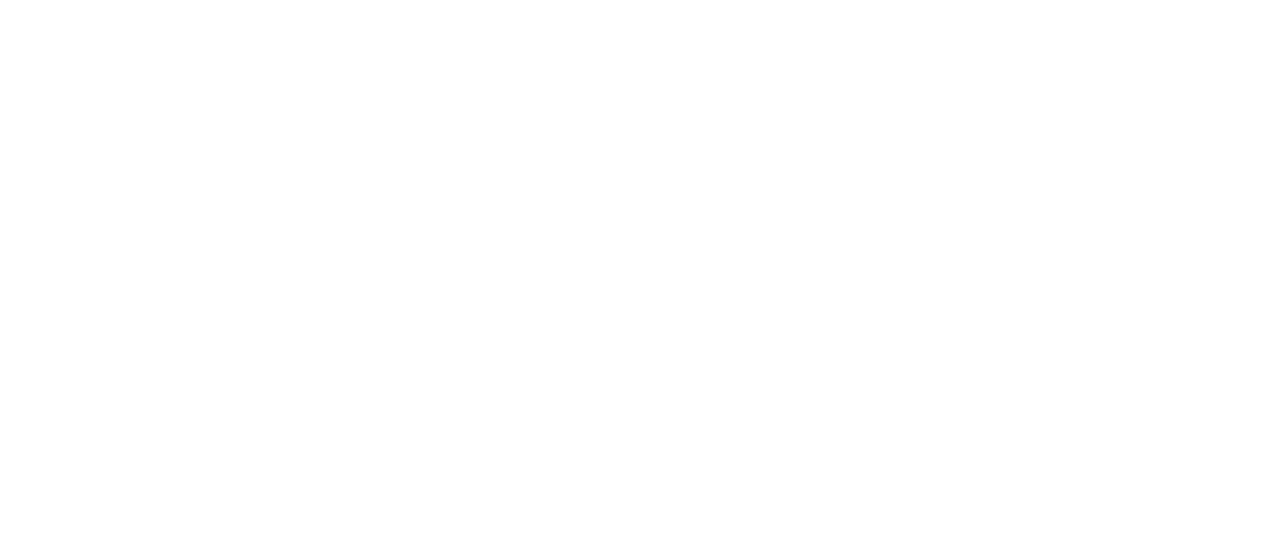
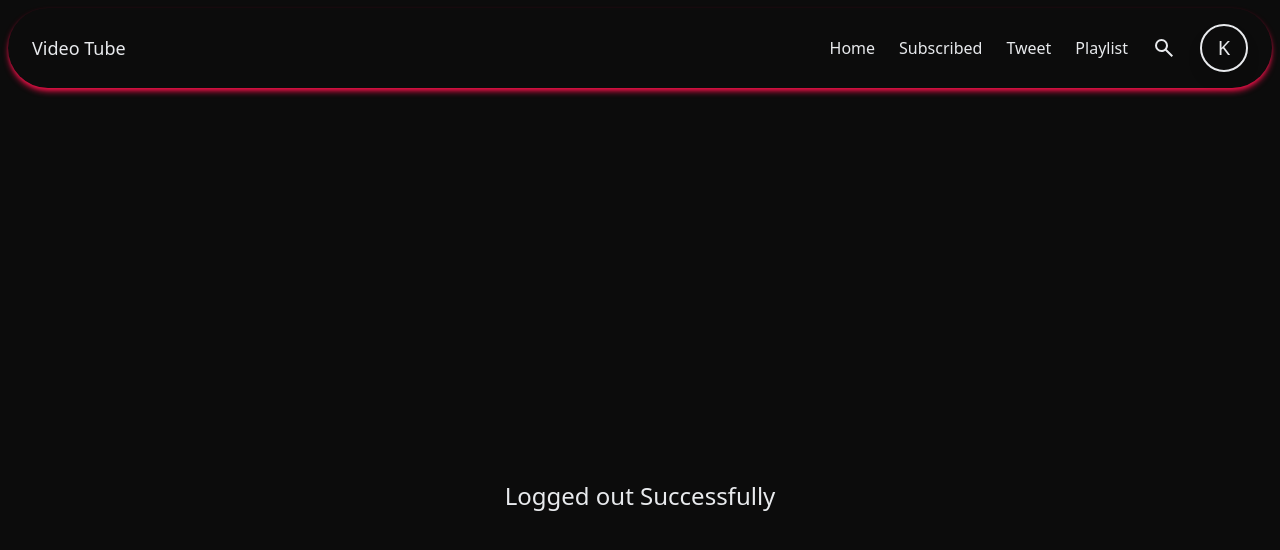
Before and after one commit to kavish224/vf, a React (Vite) app: page /logout in a window 1280 px wide. Before the commit this address had no page. Shown: the top 550 px of the page. Built offline with nearby package versions, Linux system fonts and the light colour scheme.

Commit message:
add logout functionality

```diff
--- a/src/App.jsx
+++ b/src/App.jsx
@@ -4,6 +4,7 @@ import { BrowserRouter, Route, Routes } from 'react-router-dom'
 import { Video } from './pages/Video'
 import { Signin } from './pages/Signin'
 import { RecoilRoot } from 'recoil'
+import { Logout } from './pages/Logout'
 function App() {
 
   return (
@@ -14,6 +15,7 @@ function App() {
             <Route path='/signin' element={<Signin />} />
             <Route path='/' element={<Home />} />
             <Route path='/watch' element={<Video />} />
+            <Route path='/logout' element={<Logout/>} />
           </Routes>
         </BrowserRouter>
       </RecoilRoot>
--- a/src/components/NavBar.jsx
+++ b/src/components/NavBar.jsx
@@ -1,11 +1,15 @@
 import axios from 'axios';
 import { useEffect, useRef, useState } from 'react';
-import { Link } from 'react-router-dom';
+import { Link, useNavigate } from 'react-router-dom';
+import { useRecoilState } from 'recoil';
+import { authState } from '../recoil/authAtom';
 export const NavBar = () => {
     const [isOpen, setIsOpen] = useState(false);
     const [profDrop, setProfDrop] = useState(false);
+    const [,setAuth] = useRecoilState(authState);
     const menuRef = useRef(null);
     const profRef = useRef(null);
+    const navigate = useNavigate()
     const toggleMenu = () => {
         setIsOpen(!isOpen);
     };
@@ -30,9 +34,10 @@ export const NavBar = () => {
         try {
             const response = await axios.post(`${import.meta.env.VITE_AWS_URL}/users/logout`,{},{withCredentials: true})
             console.log(response);
+            setAuth(null);
+            navigate("/logout");
         } catch (error) {
             console.log(error);
-
         }
 
     }
--- /dev/null
+++ b/src/pages/Logout.jsx
@@ -0,0 +1,16 @@
+import { NavBar } from "../components/NavBar"
+
+export const Logout = () => {
+    return (
+        <>
+            <div className="bg-black p-2">
+                <NavBar/>
+            </div>
+            <div className="bg-black min-h-screen text-white flex justify-center items-center text-2xl">
+                <div>
+                    Logged out Successfully
+                </div>
+            </div>
+        </>
+    )
+}
```
